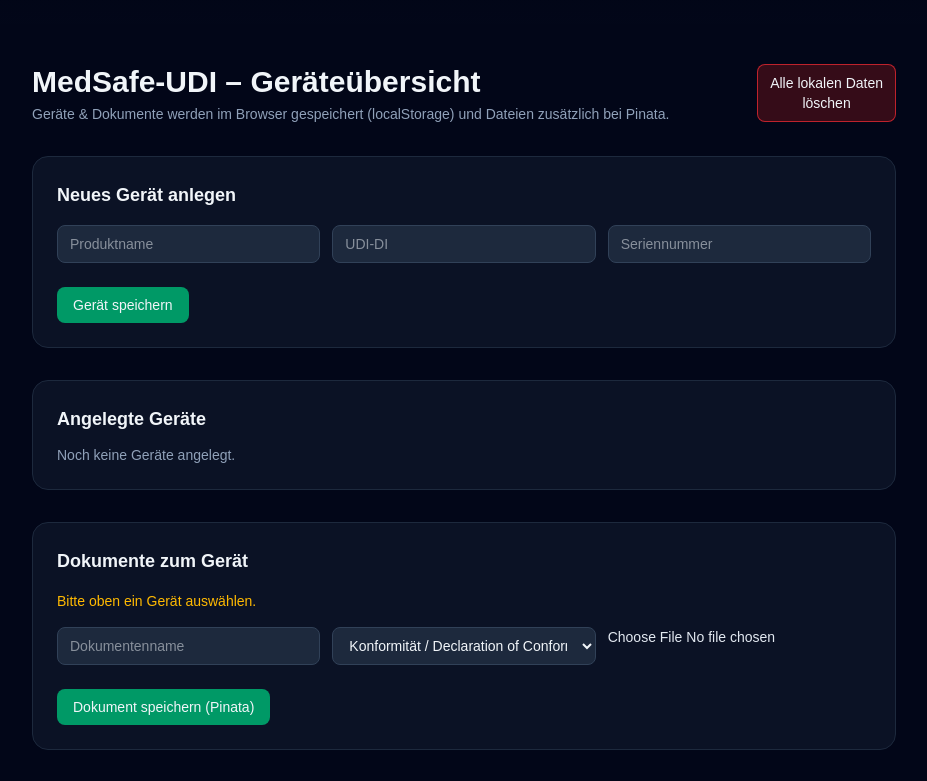
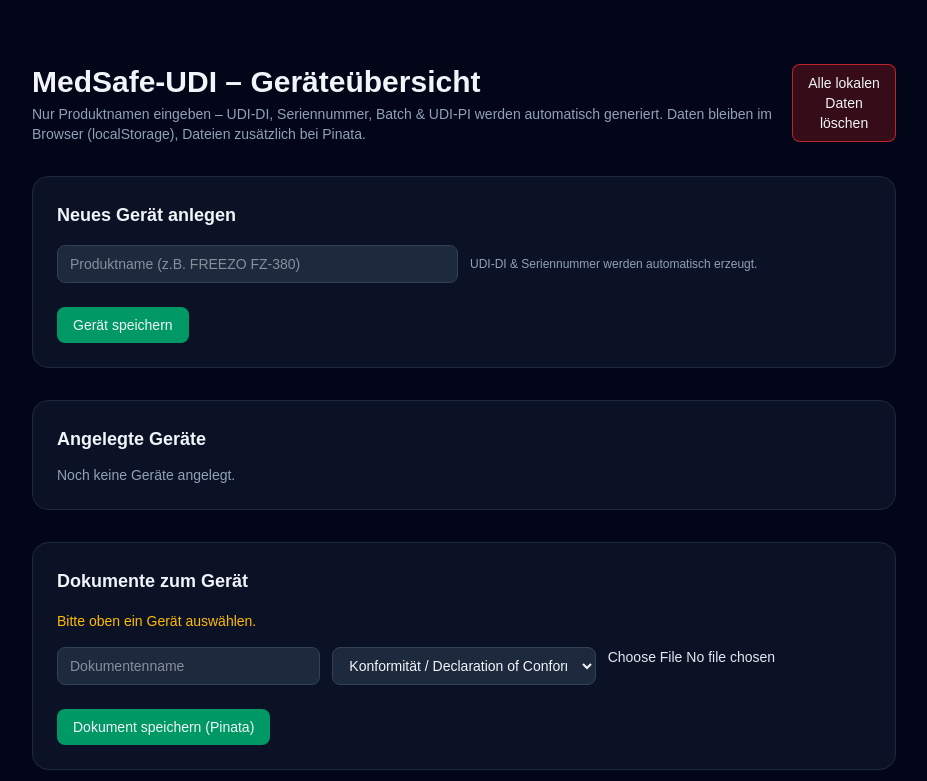
Before and after one commit to Ajanth06/medsafe-udi, a Next.js app: page / in a window 1280 px wide. Shown: the top 781 px of the page, without its empty margins (176-1103 px from the left). Built offline with nearby package versions, Linux system fonts and the light colour scheme.

Commit message:
Auto-generate UDI-DI and serial numbers

```diff
--- a/app/page.tsx
+++ b/app/page.tsx
@@ -5,12 +5,11 @@ import React, { useEffect, useState } from "react";
 type Device = {
   id: string;
   name: string;       // Produktname
-  udiDi: string;      // UDI-DI
-  serial: string;     // Seriennummer
+  udiDi: string;      // automatisch generierte UDI-DI
+  serial: string;     // automatisch generierte Seriennummer
   udiHash: string;    // SHA-256 Hash aus UDI-DI + Seriennummer
   createdAt: string;
 
-  // 🔥 NEU: UDI-PI / Batch / Datums-Codes
   batch?: string;          // z.B. 251127-01
   productionDate?: string; // YYMMDD
   expiryDate?: string;     // YYMMDD
@@ -66,7 +65,7 @@ async function hashUdi(udiDi: string, serial: string): Promise<string> {
   return hashHex;
 }
 
-// 🔥 NEU: Datums-Codes im GS1-Format (YYMMDD)
+// Datums-Codes im GS1-Format (YYMMDD)
 function formatDateYYMMDD(date: Date): string {
   const yy = String(date.getFullYear()).slice(-2);
   const mm = String(date.getMonth() + 1).padStart(2, "0");
@@ -81,8 +80,6 @@ export default function MedSafePage() {
   const [selectedDeviceId, setSelectedDeviceId] = useState<string | null>(null);
 
   const [newProductName, setNewProductName] = useState("");
-  const [newUdi, setNewUdi] = useState("");
-  const [newSerial, setNewSerial] = useState("");
 
   const [docName, setDocName] = useState("");
   const [docCategory, setDocCategory] = useState<string>(DOC_CATEGORIES[0]);
@@ -136,25 +133,22 @@ export default function MedSafePage() {
     });
   };
 
-  // 💾 Gerät speichern (inkl. UDI-Hash + UDI-PI + Audit-Eintrag)
+  // 💾 Gerät speichern – UDI-DI, Seriennummer, Batch, UDI-PI werden automatisch generiert
   const handleSaveDevice = async () => {
-    if (!newProductName || !newUdi || !newSerial) {
-      setMessage("Bitte Produktname, UDI-DI und Seriennummer eingeben.");
+    if (!newProductName.trim()) {
+      setMessage("Bitte einen Produktnamen eingeben.");
       return;
     }
 
-    // 1) UDI-Hash
-    const udiHash = await hashUdi(newUdi, newSerial);
-
-    // 2) Produktionsdatum (heute) & Verfallsdatum (z.B. +5 Jahre)
     const now = new Date();
     const productionDate = formatDateYYMMDD(now);
 
+    // Verfallsdatum: +5 Jahre (kannst du später anpassen)
     const expiry = new Date(now);
-    expiry.setFullYear(expiry.getFullYear() + 5); // 5 Jahre Gültigkeit, nach Bedarf anpassen
+    expiry.setFullYear(expiry.getFullYear() + 5);
     const expiryDate = formatDateYYMMDD(expiry);
 
-    // 3) Batch-Nummer: YYMMDD-XX (XX = Laufnummer an diesem Tag)
+    // Batch-Nummer: YYMMDD-XX (XX = Laufnummer an diesem Tag)
     const devicesSameDay = devices.filter(
       (d) => d.productionDate === productionDate
     );
@@ -164,15 +158,29 @@ export default function MedSafePage() {
     );
     const batch = `${productionDate}-${batchRunningNumber}`;
 
-    // 4) UDI-PI String nach GS1-Logik:
+    // Globale laufende Nummer für UDI-DI/Serial
+    const deviceIndex = devices.length + 1;
+
+    // 🔢 automatisch generierte UDI-DI (interne Struktur, z.B. für Thalheimer)
+    const generatedUdiDi = `TH-DI-${deviceIndex
+      .toString()
+      .padStart(6, "0")}`;
+
+    // 🔢 automatisch generierte Seriennummer (inkl. Datum + Laufnummer)
+    const generatedSerial = `TH-SN-${productionDate}-${batchRunningNumber}`;
+
+    // UDI-Hash
+    const udiHash = await hashUdi(generatedUdiDi, generatedSerial);
+
+    // UDI-PI String nach GS1-Logik:
     // (11) = Herstellungsdatum, (17) = Verfallsdatum, (21) = Seriennummer, (10) = Batch
-    const udiPi = `(11)${productionDate}(17)${expiryDate}(21)${newSerial}(10)${batch}`;
+    const udiPi = `(11)${productionDate}(17)${expiryDate}(21)${generatedSerial}(10)${batch}`;
 
     const newDevice: Device = {
       id: crypto.randomUUID(),
-      name: newProductName,
-      udiDi: newUdi,
-      serial: newSerial,
+      name: newProductName.trim(),
+      udiDi: generatedUdiDi,
+      serial: generatedSerial,
       udiHash,
       createdAt: new Date().toISOString(),
       batch,
@@ -188,15 +196,13 @@ export default function MedSafePage() {
     }
 
     setNewProductName("");
-    setNewUdi("");
-    setNewSerial("");
     setSelectedDeviceId(newDevice.id);
-    setMessage("Gerät wurde gespeichert.");
+    setMessage("Gerät wurde gespeichert (UDI-DI & Seriennummer automatisch erzeugt).");
 
     addAuditEntry(
       newDevice.id,
       "device_created",
-      `Gerät angelegt: ${newDevice.name} (SN: ${newDevice.serial}, Batch: ${batch})`
+      `Gerät angelegt: ${newDevice.name} (UDI-DI: ${generatedUdiDi}, SN: ${generatedSerial}, Batch: ${batch})`
     );
   };
 
@@ -230,7 +236,6 @@ export default function MedSafePage() {
       const formData = new FormData();
       formData.append("file", file);
 
-      // WICHTIG: Endpoint muss zu deiner route.ts passen
       const res = await fetch("/api/upload", {
         method: "POST",
         body: formData,
@@ -318,12 +323,12 @@ export default function MedSafePage() {
               MedSafe-UDI – Geräteübersicht
             </h1>
             <p className="text-slate-400 text-sm mt-1">
-              Geräte &amp; Dokumente werden im Browser gespeichert
-              (localStorage) und Dateien zusätzlich bei Pinata.
+              Nur Produktnamen eingeben – UDI-DI, Seriennummer, Batch &amp; UDI-PI
+              werden automatisch generiert. Daten bleiben im Browser
+              (localStorage), Dateien zusätzlich bei Pinata.
             </p>
           </div>
 
-          {/* 🔴 Alles löschen Button */}
           <button
             onClick={handleResetAll}
             className="text-xs md:text-sm rounded-lg border border-red-500/70 px-3 py-2 bg-red-900/40 hover:bg-red-800/60"
@@ -343,25 +348,16 @@ export default function MedSafePage() {
         {/* Neues Gerät */}
         <section className="bg-slate-900/70 border border-slate-800 rounded-2xl p-4 md:p-6 space-y-4">
           <h2 className="text-lg font-semibold">Neues Gerät anlegen</h2>
-          <div className="grid grid-cols-1 md:grid-cols-3 gap-3">
+          <div className="grid grid-cols-1 md:grid-cols-2 gap-3 items-center">
             <input
               className="bg-slate-800 rounded-lg px-3 py-2 text-sm outline-none border border-slate-700 focus:border-emerald-500"
-              placeholder="Produktname"
+              placeholder="Produktname (z.B. FREEZO FZ-380)"
               value={newProductName}
               onChange={(e) => setNewProductName(e.target.value)}
             />
-            <input
-              className="bg-slate-800 rounded-lg px-3 py-2 text-sm outline-none border border-slate-700 focus:border-emerald-500"
-              placeholder="UDI-DI"
-              value={newUdi}
-              onChange={(e) => setNewUdi(e.target.value)}
-            />
-            <input
-              className="bg-slate-800 rounded-lg px-3 py-2 text-sm outline-none border border-slate-700 focus:border-emerald-500"
-              placeholder="Seriennummer"
-              value={newSerial}
-              onChange={(e) => setNewSerial(e.target.value)}
-            />
+            <p className="text-xs text-slate-400">
+              UDI-DI &amp; Seriennummer werden automatisch erzeugt.
+            </p>
           </div>
           <button
             onClick={handleSaveDevice}
@@ -412,8 +408,6 @@ export default function MedSafePage() {
                           ? device.udiHash.slice(0, 20) + "…"
                           : "noch kein Hash (altes Gerät)"}
                       </div>
-
-                      {/* 🔥 NEU: Batch + UDI-PI anzeigen */}
                       {device.batch && (
                         <div className="text-xs text-emerald-400 mt-1">
                           Charge: {device.batch}
@@ -480,7 +474,6 @@ export default function MedSafePage() {
             {isUploading ? "Upload läuft …" : "Dokument speichern (Pinata)"}
           </button>
 
-          {/* Liste der Dokumente für das aktuell gewählte Gerät */}
           {selectedDeviceId && (
             <div className="mt-4 space-y-2">
               <h3 className="text-sm font-semibold">
```
